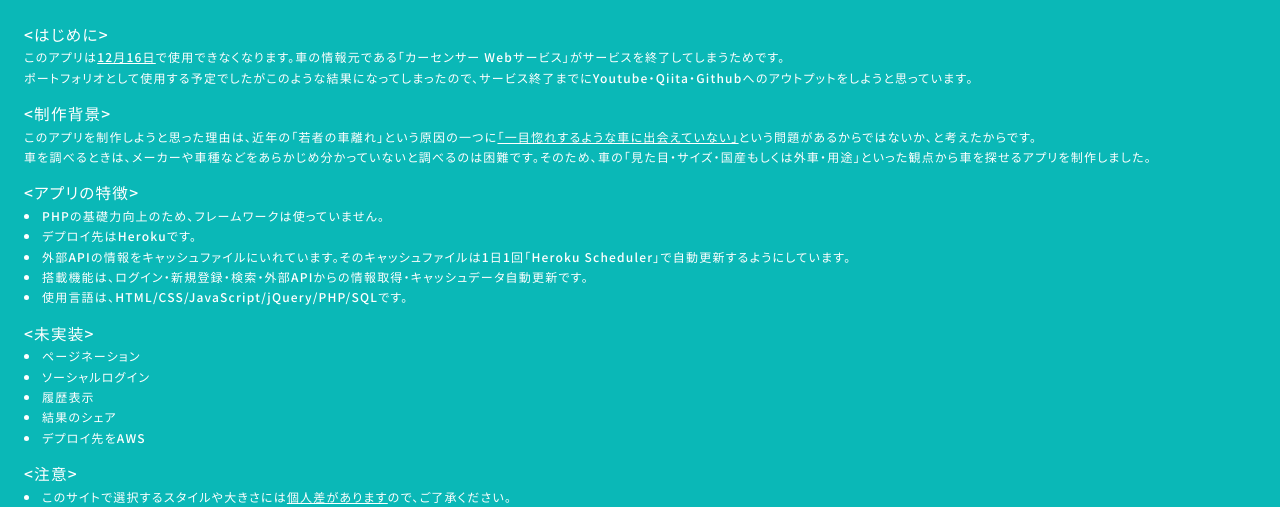
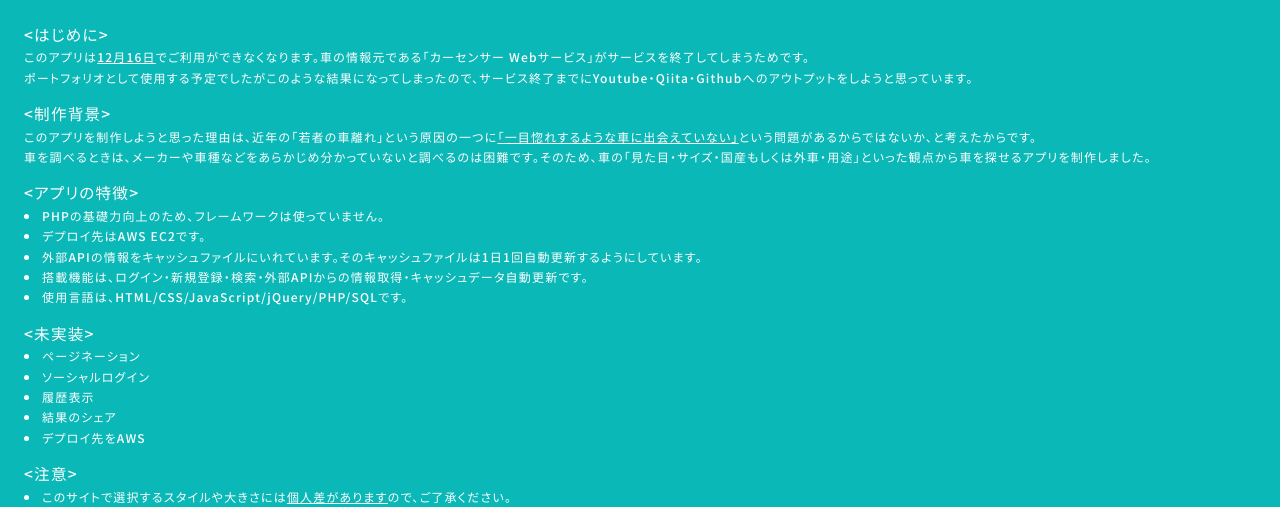
Before and after one commit to ohmoto-2020/car-Recommended, a PHP site: page /about.php in a window 1280 px wide. Shown: the part 128-635 px from the top of the page. Run offline with PHP 8.4, Linux system fonts and the light colour scheme; data comes from the database, SQL or seed files in the repository.

Commit message:
AWSにcron設定する準備

```diff
--- a/about.php
+++ b/about.php
@@ -17,7 +17,7 @@ require ('./templates/layout.php');
       <p class="about-main__container__title">このサイトについて</p>
       <div class="about-main__container__box">
         <p class="about-main__container__box__subTitle">&lt;はじめに&gt;</p>
-        <p class="about-main__container__box__text">このアプリは<u>12月16日</u>で使用できなくなります。車の情報元である「カーセンサー Webサービス」がサービスを終了してしまうためです。<br>ポートフォリオとして使用する予定でしたがこのような結果になってしまったので、サービス終了までにYoutube・Qiita・Githubへのアウトプットをしようと思っています。<br>
+        <p class="about-main__container__box__text">このアプリは<u>12月16日</u>でご利用ができなくなります。車の情報元である「カーセンサー Webサービス」がサービスを終了してしまうためです。<br>ポートフォリオとして使用する予定でしたがこのような結果になってしまったので、サービス終了までにYoutube・Qiita・Githubへのアウトプットをしようと思っています。<br>
         </p>
       </div>
       <div class="about-main__container__box">
@@ -29,8 +29,8 @@ require ('./templates/layout.php');
         <p class="about-main__container__box__subTitle">&lt;アプリの特徴&gt;</p>
         <ul class="about-main__container__box__text">
           <li>PHPの基礎力向上のため、フレームワークは使っていません。</li>
-          <li>デプロイ先はHerokuです。</li>
-          <li>外部APIの情報をキャッシュファイルにいれています。そのキャッシュファイルは1日1回「Heroku Scheduler」で自動更新するようにしています。 </li>
+          <li>デプロイ先はAWS EC2です。</li>
+          <li>外部APIの情報をキャッシュファイルにいれています。そのキャッシュファイルは1日1回自動更新するようにしています。 </li>
           <li>搭載機能は、ログイン・新規登録・検索・外部APIからの情報取得・キャッシュデータ自動更新です。</li>
           <li>使用言語は、HTML/CSS/JavaScript/jQuery/PHP/SQLです。</li>
         </ul>
--- a/cacheSave.php
+++ b/cacheSave.php
@@ -1,7 +1,6 @@
 <?php
 try {
-  // $db = new PDO('mysql:dbname=portfolio;host=localhost;charset=utf8','hogeUser', 'hogehoge');
-  $db = new PDO('mysql:dbname=heroku_91efeffca456bdc;host=us-cdbr-east-02.cleardb.com;charset=utf8','b6751ea5554297', '8e31b3b1');
+  $db = new PDO('mysql:dbname=portfolio;host=localhost;charset=utf8','root', 'wruJO8lR?=p@yOWInlPR');//AWS環境
 
   $sql = "SELECT * FROM cars";
 
```
Lines whose indentation alone changed are shown as unchanged.
